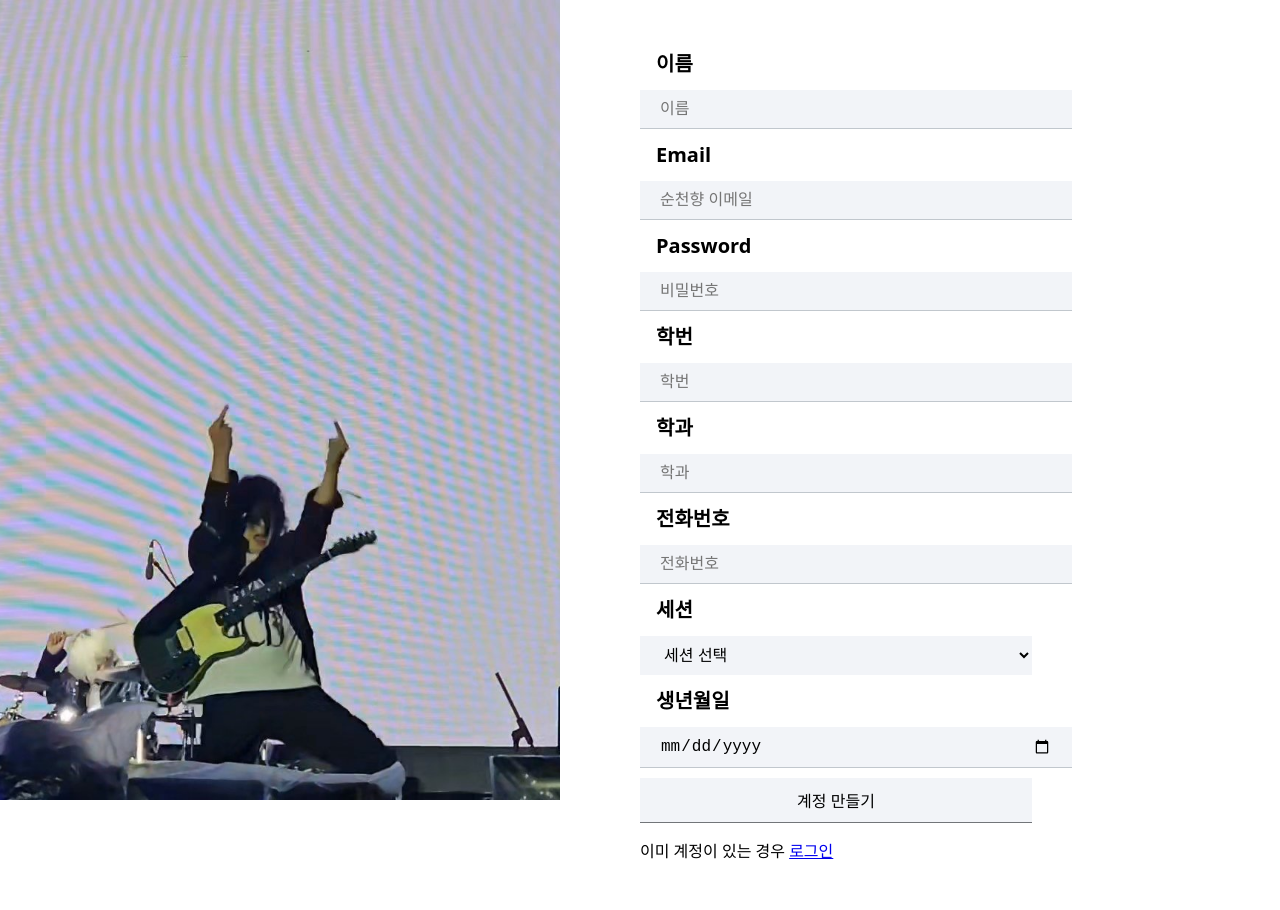
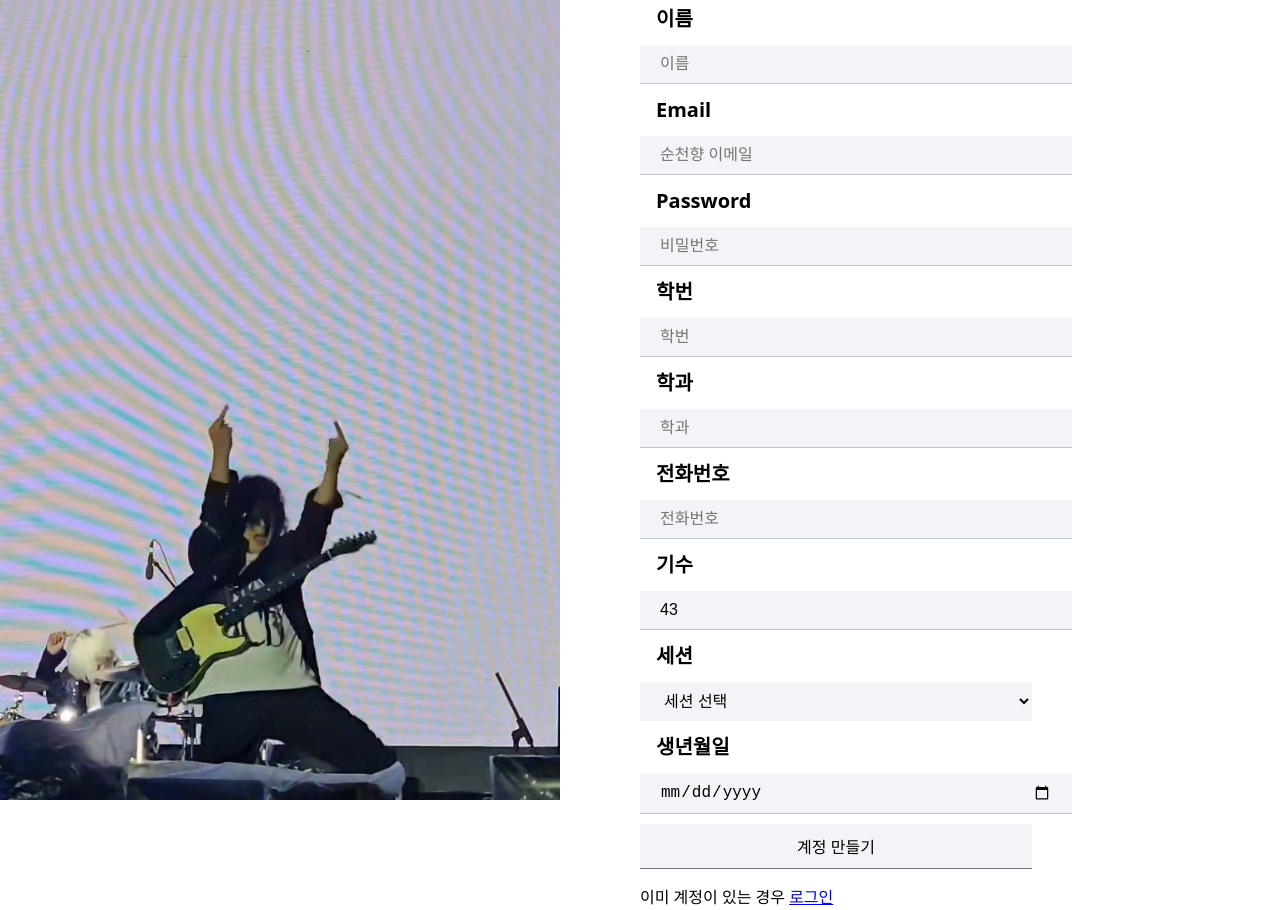
Before and after one commit to Hyeseong-Myeong/Crane_Web_Frontend_v2, a React (Vite) app: page /signup in a window 1280 px wide. Before the commit the page ends 864 px from the top, so only its background shows below. Built offline with nearby package versions, Linux system fonts and the light colour scheme; the HTML template or start-up script is replaced by a standard one.

Commit message:
refactor: api 형식 수정

```diff
--- a/src/components/auth-components.tsx
+++ b/src/components/auth-components.tsx
@@ -1,11 +1,16 @@
 import axios from "axios";
 
 export default async function getUserInfo(){
+
+    const token = localStorage.getItem('authorization');
+
     try{
         const res = await axios.get(
-            `${import.meta.env.VITE_API_URL}/users/userinfo`,
+            `${import.meta.env.VITE_API_URL}/users/my`,
             {
-                withCredentials: true
+                headers: {
+                    Authorization: `Bearer ${token}`,
+                }
             },
         );
 
@@ -24,15 +29,20 @@ export default async function getUserInfo(){
 }
 
 export async function logout(){
+    const token = localStorage.getItem('authorization');
+
     try{
         await axios.post(
-            `${import.meta.env.VITE_API_URL}/auth/logout`,
+            `${import.meta.env.VITE_API_URL}/users/logout`,
             {},
             {
-                withCredentials: true
+                headers: {
+                    Authorization: `Bearer ${token}`,
+                }
             },
 
         );
+        localStorage.removeItem('authorization');
 
         return true;
     }catch(err){
--- a/src/components/layout.tsx
+++ b/src/components/layout.tsx
@@ -45,7 +45,7 @@ export default function Layout(){
                     const data = await getUserInfo();
                     if(data){
                         setIsLoggedIn(true);
-                        setUsername(data.userName);
+                        setUsername(data.name);
                         setUserProfilePic(data.profilePic || "/cool_profile_pic.webp");
                         setNumNoti(data.numNoti || 0);
                     }
--- a/src/routes/SignUp.tsx
+++ b/src/routes/SignUp.tsx
@@ -18,6 +18,7 @@ export default function SignUp(){
     const [phoneNumber, setPhoneNumber] = useState("");
     const [birthday, setBirthday] = useState("");
     const [session, setSession] = useState("");
+    const [th, setTh] = useState(new Date().getFullYear() - 1982 + 1);
 
     const onChange = (e : React.ChangeEvent<HTMLInputElement>) => {
         const {target: {name, value}} = e;
@@ -37,6 +38,8 @@ export default function SignUp(){
             setBirthday(value);
         }else if(name === "session"){
             setSession(value);
+        }else if(name === "th"){
+            setTh(parseInt(value));
         }
     }
 
@@ -55,20 +58,23 @@ export default function SignUp(){
             dept==="" ||
             phoneNumber === "" ||
             birthday === "" ||
-            session === ""){
+            session === ""||
+            th == null
+        ){
                 console.log(name, email, password, studentId, dept, phoneNumber, birthday, session)
             return;
         }
         //create payload
         const payload = {
-            userEmail : email,
-            userPassword : password,
-            userName: name,
-            userDept: dept,
-            userStdId: studentId,
-            userPhNum:  phoneNumber,
-            userBirth: birthday,
-            userSession :session
+            email : email,
+            password : password,
+            name: name,
+            department: dept,
+            studentId: studentId,
+            phone:  phoneNumber,
+            birth: birthday,
+            session :session,
+            th: th
         }
 
         setIsLoading(true);
@@ -76,7 +82,7 @@ export default function SignUp(){
         //계정 생성
         try{
             axios.post(
-                `${import.meta.env.VITE_API_URL}/users/signup`,
+                `${import.meta.env.VITE_API_URL}/users`,
                 payload,
             )
             .then(res => {
@@ -160,6 +166,15 @@ export default function SignUp(){
                         type="text"
                         required
                     />
+                    <InputTitle>기수</InputTitle>
+                    <Input
+                        onChange={onChange}
+                        name="th"
+                        value={th}
+                        placeholder="기수"
+                        type="number"
+                        required
+                    />
                     <InputTitle>세션</InputTitle>
                     <Select onChange={onSelectChange} required>
                         <Option value="">세션 선택</Option>
--- a/src/routes/login.tsx
+++ b/src/routes/login.tsx
@@ -33,8 +33,8 @@ export default function Login(){
         }
         //create payload
         const payload = {
-            userEmail : email,
-            userPassword : password
+            email : email,
+            password : password
         }
 
         setIsLoading(true);
@@ -43,13 +43,20 @@ export default function Login(){
         //로그인
         try{
             axios.post(
-                `${import.meta.env.VITE_API_URL}/auth/login`,
+                `${import.meta.env.VITE_API_URL}/users/login`,
                 payload,
                 {
                     withCredentials: true,
                 }
             ).then(res =>{
                 if(res.status === 200){
+                    // JWT 추출 (헤더에서 Authorization 가져오기) 및 저장
+                    const authHeader = res.headers['authorization']; // 응답 헤더에서 JWT 추출
+                    if (authHeader) {
+                        const token = authHeader.split(' ')[1]; // "Bearer" 제거
+                        localStorage.setItem('authorization', token); // Local Storage에 저장
+                    }
+
                     navigate("/")
                 } else if(res.data.code === 400){
                     setIsLoading(false);
--- a/src/routes/reservation.tsx
+++ b/src/routes/reservation.tsx
@@ -5,10 +5,9 @@ import { useEffect, useState } from "react"
 import axios from "axios";
 
 export interface InstItem {
-    instName: string,
-    instBirth: string,
-    instUsable: boolean,
-    iid: number
+    name: string,
+    isActive: boolean,
+    instrumentId: number
 }
 
 export interface resItem {
@@ -229,6 +228,9 @@ const formatDate = (date: Date) => {
 }
 
 export default function Reservation() {
+
+    const token = localStorage.getItem('authorization');
+
     const [selectedDate, setSelectedDate] = useState<SelectedDate>(new Date());
     const [selectedInst, setSelectedInst] = useState<number | null>(null);
     const [selectedRes, setSelectedRes] = useState<number | null>(null);
@@ -253,10 +255,15 @@ export default function Reservation() {
         const fetchInstList = async () => {
             try {
                 const res = await axios.get(
-                    `${import.meta.env.VITE_API_URL}/inst/list`,
-                    { withCredentials: true }
+                    `${import.meta.env.VITE_API_URL}/instruments`,
+                    {
+                        headers: {
+                            Authorization: `Bearer ${token}`,
+                        }
+                    }
                 );
-                setInstList(res.data);
+                console.log(res.data.data)
+                setInstList(res.data.data);
             } catch (err) {
                 console.log(err);
             }
@@ -326,7 +333,11 @@ export default function Reservation() {
             try {
                 const response = await axios.get(
                     `${import.meta.env.VITE_API_URL}/reservation/makeres/${selectedRes}`,
-                    { withCredentials: true }
+                    {
+                        headers: {
+                            Authorization: `Bearer ${token}`,
+                        }
+                    }
                 );
 
                 if (response.status === 200) {
@@ -352,11 +363,11 @@ export default function Reservation() {
                     ) : (
                         instList.map((inst) => (
                             <InstListItem
-                                key={inst.iid}
-                                isSelectedItem={selectedInst === inst.iid}
-                                onClick={() => handleInstClick(inst.iid)}
+                                key={inst.instrumentId}
+                                isSelectedItem={selectedInst === inst.instrumentId}
+                                onClick={() => handleInstClick(inst.instrumentId)}
                             >
-                                {inst.instName}
+                                {inst.name}
                             </InstListItem>
                         ))
                     )}
--- a/vite.config.ts
+++ b/vite.config.ts
@@ -7,12 +7,12 @@ import path from 'path';
 // https://vitejs.dev/config/
 export default defineConfig({
 
-  server: {
-    https: {
-        key: fs.readFileSync(path.resolve(__dirname, 'key.pem')),
-        cert: fs.readFileSync(path.resolve(__dirname, 'cert.pem')),
-    },
-},
+//   server: {
+//     https: {
+//         key: fs.readFileSync(path.resolve(__dirname, 'key.pem')),
+//         cert: fs.readFileSync(path.resolve(__dirname, 'cert.pem')),
+//     },
+// },
 
   plugins: [
     react(),
```
Also changed, not shown: 1 other file (tests, documents, lock files or other folders).
